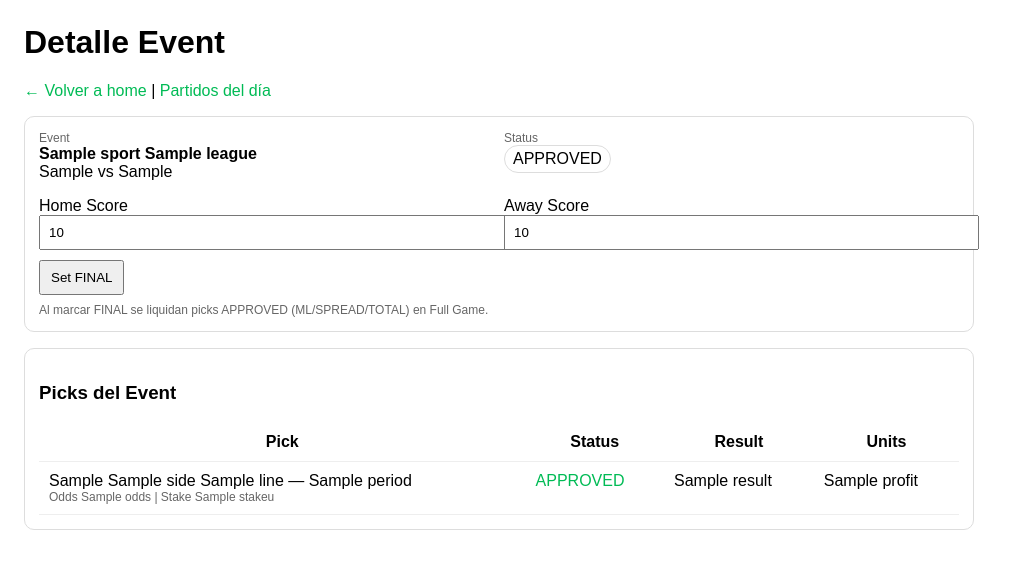
After one commit to reybeld94/bet-tracker, a FastAPI app: template app/templates/event_detail.html in a window 1280 px wide. The commit adds this page. Shown: the top 569 px of the page, without its empty margins (0-1018 px from the left). Run offline with FastAPI, Linux system fonts and the light colour scheme; the template is opened without the code that fills it: most values are stand-ins (such as "Sample title", 1, 10 or a date in 2020).

Commit message:
Add event settlement workflow

```diff
--- a/app/main.py
+++ b/app/main.py
@@ -1,5 +1,6 @@
 from datetime import datetime, timedelta
 import re
+from urllib.parse import quote
 
 from fastapi import FastAPI, Depends, Form, HTTPException
 from fastapi.responses import HTMLResponse, RedirectResponse
@@ -26,6 +27,90 @@ def american_profit_units(odds: float, stake: float) -> float:
     if odds > 0:
         return stake * (odds / 100.0)
     return stake * (100.0 / abs(odds))
+
+def settle_pick_for_event(pick: Pick, event: Event) -> tuple[str, float] | None:
+    if pick.status != "APPROVED" or pick.period != "FG":
+        return None
+    if event.home_score is None or event.away_score is None:
+        return None
+
+    home_score = event.home_score
+    away_score = event.away_score
+    market_type = pick.market_type
+    side = pick.side
+    line = pick.line if pick.line is not None else 0.0
+
+    result = "PUSH"
+    if market_type == "ML":
+        if home_score > away_score:
+            result = "WON" if side == "HOME" else "LOST"
+        elif away_score > home_score:
+            result = "WON" if side == "AWAY" else "LOST"
+        else:
+            result = "PUSH"
+    elif market_type == "SPREAD":
+        if side == "HOME":
+            adjusted_home = home_score + line
+            if adjusted_home > away_score:
+                result = "WON"
+            elif adjusted_home < away_score:
+                result = "LOST"
+            else:
+                result = "PUSH"
+        elif side == "AWAY":
+            adjusted_away = away_score + line
+            if adjusted_away > home_score:
+                result = "WON"
+            elif adjusted_away < home_score:
+                result = "LOST"
+            else:
+                result = "PUSH"
+    elif market_type == "TOTAL":
+        total_score = home_score + away_score
+        if side == "OVER":
+            if total_score > line:
+                result = "WON"
+            elif total_score < line:
+                result = "LOST"
+            else:
+                result = "PUSH"
+        elif side == "UNDER":
+            if total_score < line:
+                result = "WON"
+            elif total_score > line:
+                result = "LOST"
+            else:
+                result = "PUSH"
+    else:
+        return None
+
+    if result == "WON":
+        profit = round(american_profit_units(pick.odds, pick.stake), 3)
+    elif result == "LOST":
+        profit = round(-pick.stake, 3)
+    else:
+        profit = 0.0
+
+    return result, profit
+
+def settle_event_picks(db: Session, event: Event) -> dict[str, int]:
+    picks = (
+        db.query(Pick)
+        .filter(Pick.event_id == event.id, Pick.status == "APPROVED")
+        .all()
+    )
+    settled = 0
+    relapsed = 0
+    for pick in picks:
+        settlement = settle_pick_for_event(pick, event)
+        if not settlement:
+            continue
+        if pick.result != "PENDING":
+            relapsed += 1
+        pick.result, pick.profit = settlement
+        settled += 1
+    db.commit()
+    return {"settled": settled, "relapsed": relapsed}
 
 def normalize_upper(value: str) -> str:
     return value.strip().upper()
@@ -174,13 +259,14 @@ def home(request: Request, db: Session = Depends(get_db)):
     )
     events = db.query(Event).order_by(desc(Event.start_time)).limit(100).all()
 
-    total = db.query(Pick).count()
-    won = db.query(Pick).filter(Pick.result == "WON").count()
-    lost = db.query(Pick).filter(Pick.result == "LOST").count()
-    push = db.query(Pick).filter(Pick.result == "PUSH").count()
-    pending = db.query(Pick).filter(Pick.result == "PENDING").count()
+    approved_query = db.query(Pick).filter(Pick.status == "APPROVED")
+    total = approved_query.count()
+    won = approved_query.filter(Pick.result == "WON").count()
+    lost = approved_query.filter(Pick.result == "LOST").count()
+    push = approved_query.filter(Pick.result == "PUSH").count()
+    pending = approved_query.filter(Pick.result == "PENDING").count()
 
-    profit = db.query(Pick).with_entities(Pick.profit).all()
+    profit = approved_query.with_entities(Pick.profit).all()
     total_profit = round(sum([p[0] for p in profit]), 3) if profit else 0.0
 
     decided = won + lost + push
@@ -441,6 +527,63 @@ def events_today(
             "selected_league": league_filter,
             "start_day": start_day,
         },
+    )
+
+@app.get("/events/{event_id}", response_class=HTMLResponse)
+def event_detail(
+    request: Request,
+    event_id: int,
+    warning: str = "",
+    db: Session = Depends(get_db),
+):
+    event = db.query(Event).filter(Event.id == event_id).first()
+    if not event:
+        raise HTTPException(status_code=404, detail="Event no encontrado")
+    picks = (
+        db.query(Pick)
+        .filter(Pick.event_id == event.id)
+        .order_by(desc(Pick.created_at))
+        .all()
+    )
+    return templates.TemplateResponse(
+        "event_detail.html",
+        {
+            "request": request,
+            "event": event,
+            "picks": picks,
+            "warning": warning,
+        },
+    )
+
+@app.post("/events/{event_id}/final")
+def set_event_final(
+    event_id: int,
+    home_score: int = Form(...),
+    away_score: int = Form(...),
+    db: Session = Depends(get_db),
+):
+    event = db.query(Event).filter(Event.id == event_id).first()
+    if not event:
+        raise HTTPException(status_code=404, detail="Event no encontrado")
+
+    score_changed = (
+        event.home_score != home_score or event.away_score != away_score
+    )
+    event.home_score = home_score
+    event.away_score = away_score
+    event.status = "FINAL"
+    db.commit()
+
+    settlement = settle_event_picks(db, event)
+    warning = ""
+    if settlement["relapsed"] > 0 or score_changed:
+        warning = (
+            "Re-liquidación ejecutada: "
+            f"{settlement['settled']} picks, "
+            f"{settlement['relapsed']} ya tenían resultado."
+        )
+    return RedirectResponse(
+        url=f"/events/{event.id}?warning={quote(warning)}", status_code=303
     )
 
 @app.get("/picks/new", response_class=HTMLResponse)
--- /dev/null
+++ b/app/templates/event_detail.html
@@ -0,0 +1,94 @@
+<!doctype html>
+<html>
+<head>
+  <meta charset="utf-8" />
+  <title>Detalle Event</title>
+  <style>
+    body { font-family: Arial, sans-serif; margin: 24px; }
+    .card { border: 1px solid #ddd; border-radius: 10px; padding: 14px; max-width: 920px; }
+    .row { display:grid; grid-template-columns: 1fr 1fr; gap: 10px; }
+    .muted { color:#666; font-size: 12px; }
+    .pill { padding: 4px 8px; border-radius: 999px; border: 1px solid #ddd; display: inline-block; }
+    .actions { display:flex; gap: 8px; align-items: center; }
+    .warning { background: #fff3cd; border: 1px solid #ffeeba; padding: 10px; border-radius: 8px; margin-bottom: 12px; }
+    table { width:100%; border-collapse: collapse; }
+    th, td { padding: 10px; border-bottom: 1px solid #eee; vertical-align: top; }
+    input { width: 100%; padding: 8px; }
+    button { padding: 8px 10px; cursor:pointer; }
+    a { color: #0b5; text-decoration: none; }
+  </style>
+</head>
+<body>
+  <h1>Detalle Event</h1>
+  <p>
+    <a href="/">← Volver a home</a>
+    | <a href="/events/today">Partidos del día</a>
+  </p>
+
+  {% if warning %}
+    <div class="warning">{{ warning }}</div>
+  {% endif %}
+
+  <div class="card" style="margin-bottom:16px;">
+    <div class="row">
+      <div>
+        <div class="muted">Event</div>
+        <div><b>{{ event.sport }} {{ event.league }}</b></div>
+        <div>{{ event.home_team }} vs {{ event.away_team }}</div>
+      </div>
+      <div>
+        <div class="muted">Status</div>
+        <div class="pill">{{ event.status }}</div>
+      </div>
+    </div>
+
+    <form method="post" action="/events/{{ event.id }}/final" style="margin-top:16px;">
+      <div class="row">
+        <div>
+          <label>Home Score</label>
+          <input name="home_score" type="number" value="{{ event.home_score if event.home_score is not none else '' }}" required />
+        </div>
+        <div>
+          <label>Away Score</label>
+          <input name="away_score" type="number" value="{{ event.away_score if event.away_score is not none else '' }}" required />
+        </div>
+      </div>
+      <button type="submit" style="margin-top:10px;">Set FINAL</button>
+      <div class="muted" style="margin-top:8px;">
+        Al marcar FINAL se liquidan picks APPROVED (ML/SPREAD/TOTAL) en Full Game.
+      </div>
+    </form>
+  </div>
+
+  <div class="card">
+    <h3>Picks del Event</h3>
+    <table>
+      <thead>
+        <tr>
+          <th>Pick</th>
+          <th>Status</th>
+          <th>Result</th>
+          <th>Units</th>
+        </tr>
+      </thead>
+      <tbody>
+        {% for p in picks %}
+        <tr>
+          <td>
+            <div>{{ p.market_type }} {{ p.side }}{% if p.line is not none %} {{ p.line }}{% endif %} — {{ p.period }}</div>
+            <div class="muted">Odds {{ p.odds }} | Stake {{ p.stake }}u</div>
+          </td>
+          <td><a href="/picks/{{ p.id }}">{{ p.status }}</a></td>
+          <td>{{ p.result }}</td>
+          <td>{{ p.profit }}</td>
+        </tr>
+        {% else %}
+        <tr>
+          <td colspan="4" class="muted">No hay picks para este event.</td>
+        </tr>
+        {% endfor %}
+      </tbody>
+    </table>
+  </div>
+</body>
+</html>
--- a/app/templates/events_today.html
+++ b/app/templates/events_today.html
@@ -76,6 +76,7 @@
           </td>
           <td>{{ e.status }}</td>
           <td>
+            <a href="/events/{{ e.id }}">Detalle</a>
             <a href="/picks/new?event_id={{ e.id }}">Create Pick</a>
           </td>
         </tr>
--- a/app/templates/index.html
+++ b/app/templates/index.html
@@ -192,7 +192,7 @@
       <h3>Cómo usarlo</h3>
       <ol>
         <li>Agrega el pick cuando te lo dé la IA.</li>
-        <li>Cuando termine el partido, cambia el resultado a WON/LOST/PUSH.</li>
+        <li>Cuando termine el partido, entra al Event y marca el score FINAL.</li>
         <li>La app calcula units automáticamente (WON/Lost).</li>
       </ol>
       <p class="muted">
```
Also changed, not shown: app/models.py (+10 -0 lines).
